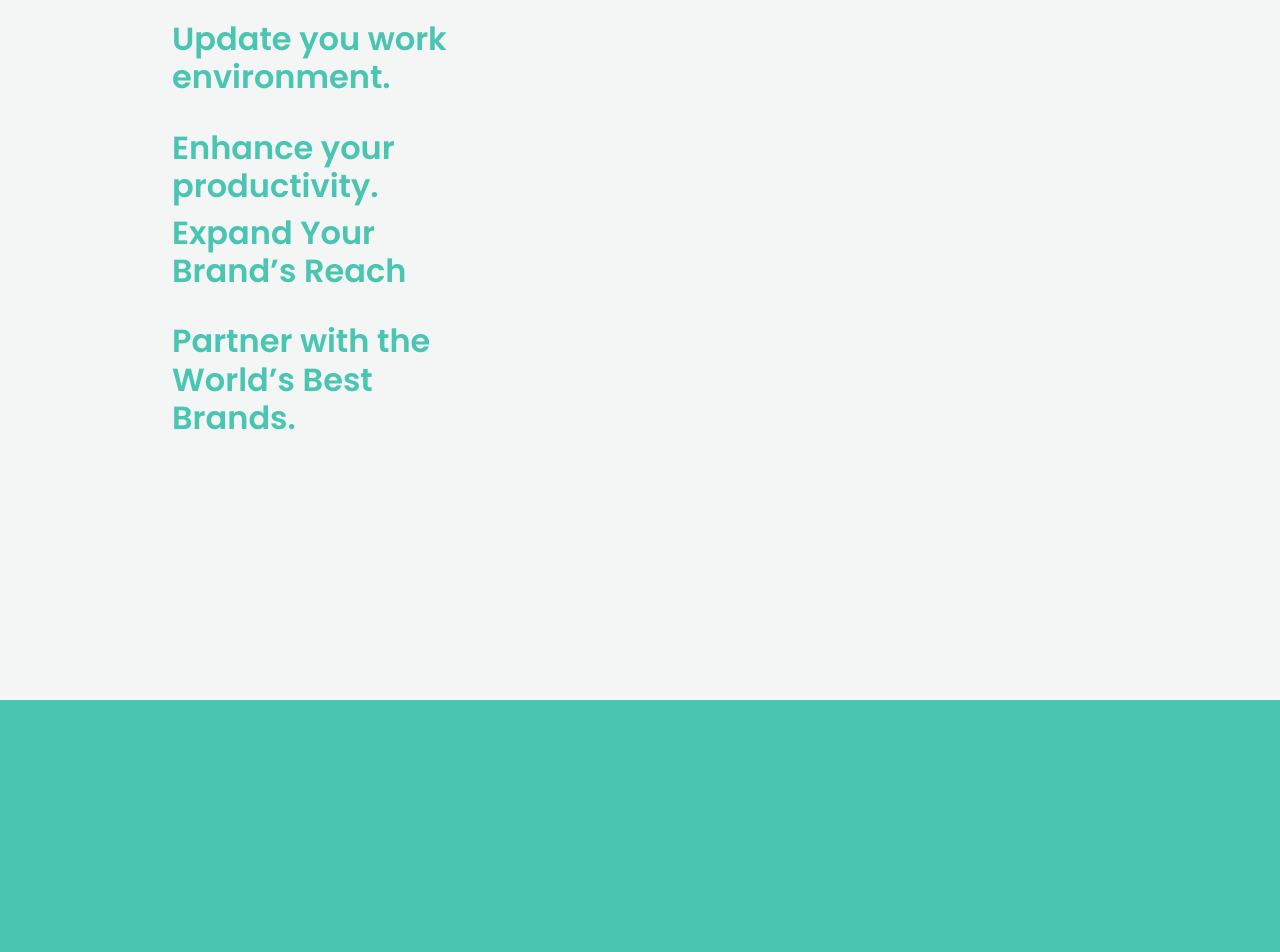
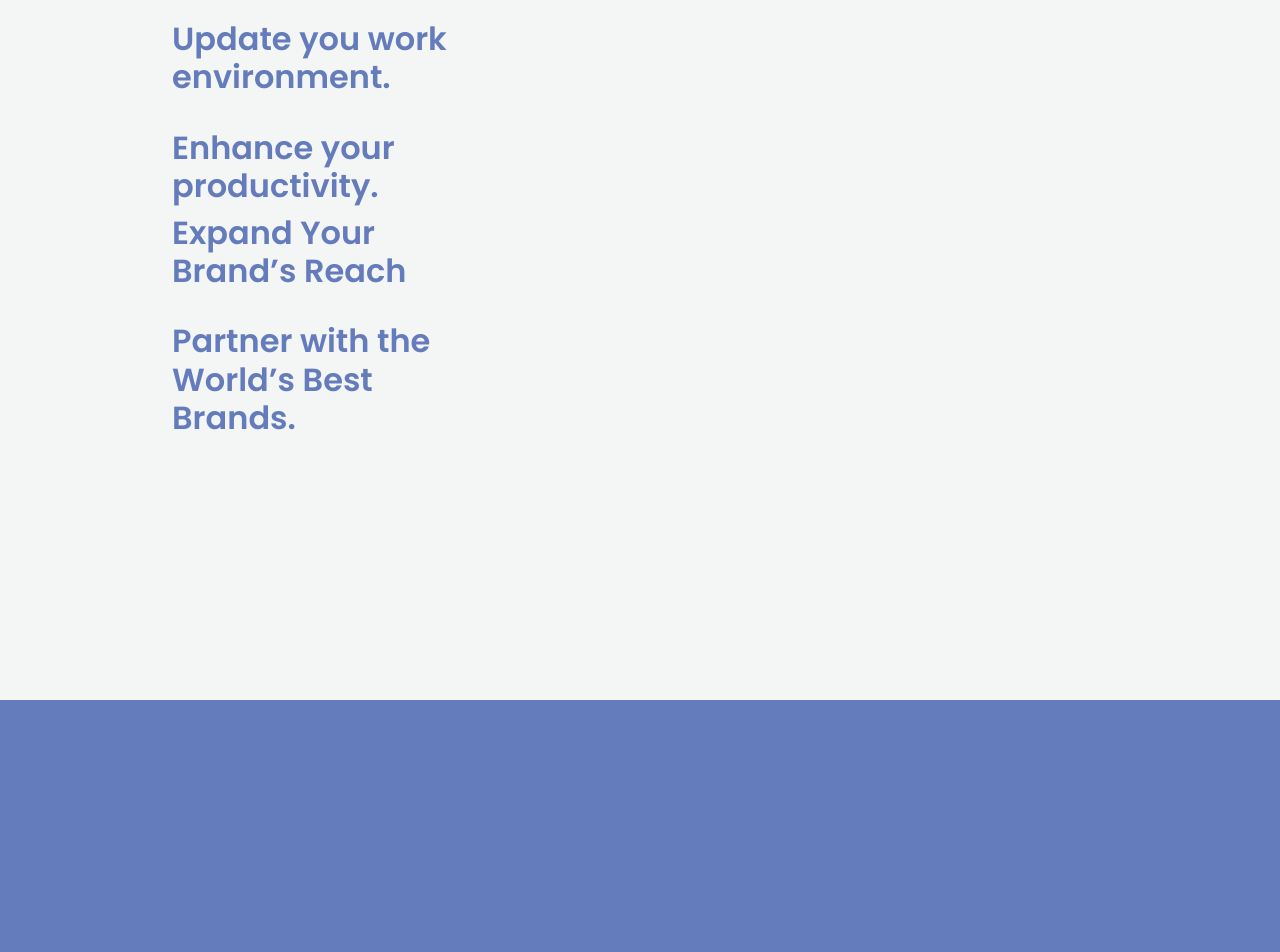
Before and after one commit to Barak-S/Tech-Lounge-v2, a React (Create React App) app: page / in a window 1280 px wide. Shown: the part 1700-2652 px from the top of the page. Built offline with nearby package versions, Linux system fonts and the light colour scheme.

Commit message:
consistent header, footer, and color

```diff
--- a/src/Collection.js
+++ b/src/Collection.js
@@ -11,14 +11,14 @@ const Collection = () => {
     <div ref={el => (bg = el)} className="collection">
       <div style={{position: "absolute", top: "215%"}}>
           <Col xs={12} sm={12} md={6} lg={6} className="align-auto">
-              <h2 style={{ color: "#49C5B1", fontWeight: "600"}}>Update you work environment.</h2>
+              <h2 style={{ color: "rgb(100,124,187)", fontWeight: "600"}}>Update you work environment.</h2>
               <br/>
-              <h2 style={{ color: "#49C5B1", fontWeight: "600"}}>Enhance your productivity.</h2>
+              <h2 style={{ color: "rgb(100,124,187)", fontWeight: "600"}}>Enhance your productivity.</h2>
           </Col>
           <Col xs={12} sm={12} md={6} lg={6} className="align-auto">
-              <h2 style={{ color: "#49C5B1", fontWeight: "600"}}>Expand Your Brand’s Reach</h2>
+              <h2 style={{ color: "rgb(100,124,187)", fontWeight: "600"}}>Expand Your Brand’s Reach</h2>
               <br/>
-              <h2 style={{ color: "#49C5B1", fontWeight: "600"}}>Partner with the World’s Best Brands.</h2>
+              <h2 style={{ color: "rgb(100,124,187)", fontWeight: "600"}}>Partner with the World’s Best Brands.</h2>
           </Col>
 
       </div>
--- a/src/Footer.js
+++ b/src/Footer.js
@@ -3,7 +3,7 @@ import React, { Component } from 'react';
 const Footer = () => {
 
     return (
-        <div style={{height: "33vh", backgroundColor: "#49C5B1"}}>
+        <div style={{height: "38vh", backgroundColor: "rgb(100,124,187)"}}>
 
         </div>
     );
--- a/src/NavBar.js
+++ b/src/NavBar.js
@@ -8,7 +8,7 @@ class NavBar extends React.Component {
     render(){
 
         return (
-            <Navbar inverse collapseOnSelect expand="lg">
+            <Navbar inverse collapseOnSelect expand="lg" style={{  backdropFilter: "blur(6px)"}}>
                 <Navbar.Brand href="/" style={{fontWeight: "700", color: "#191919"}}>Tech Lounge</Navbar.Brand>
                 <Navbar.Toggle aria-controls="responsive-navbar-nav" />
                 <Navbar.Collapse id="responsive-navbar-nav">
```
